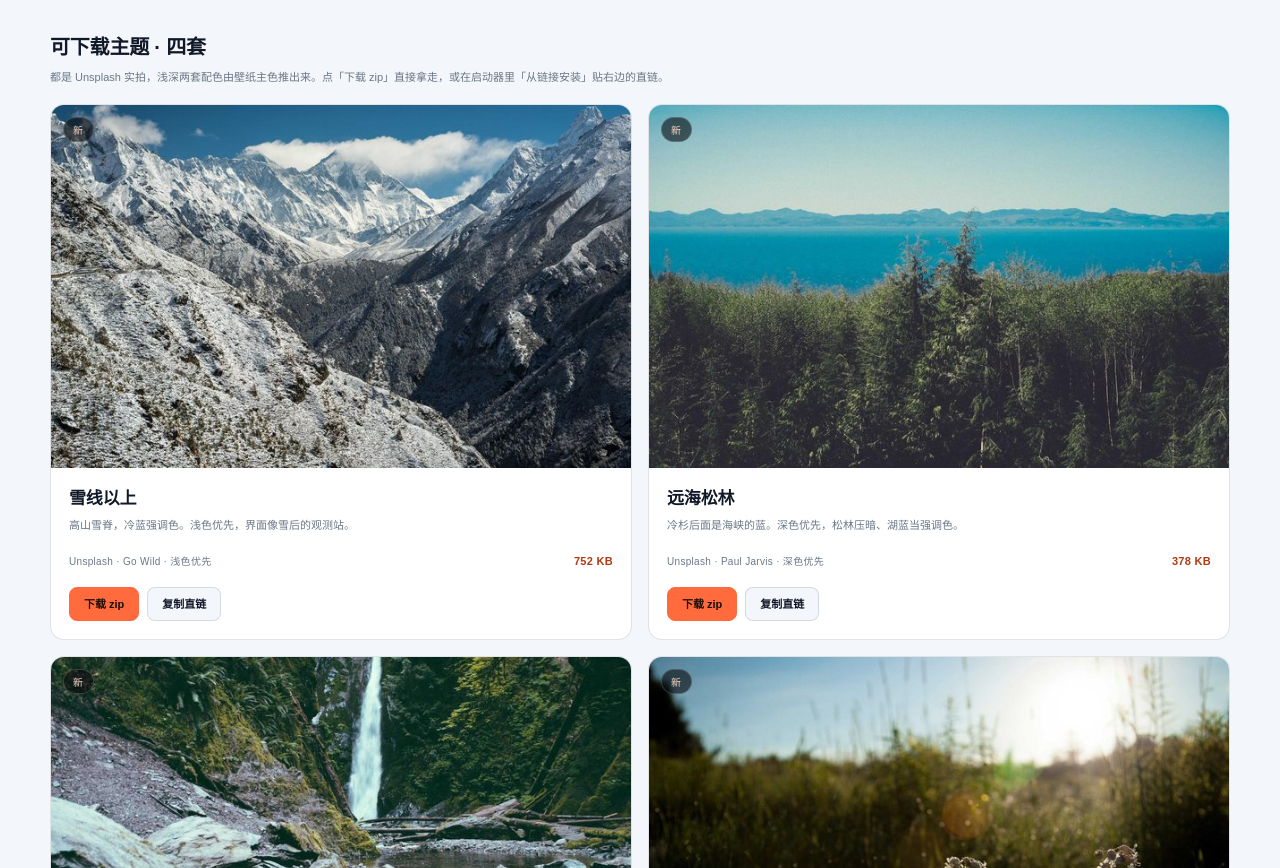
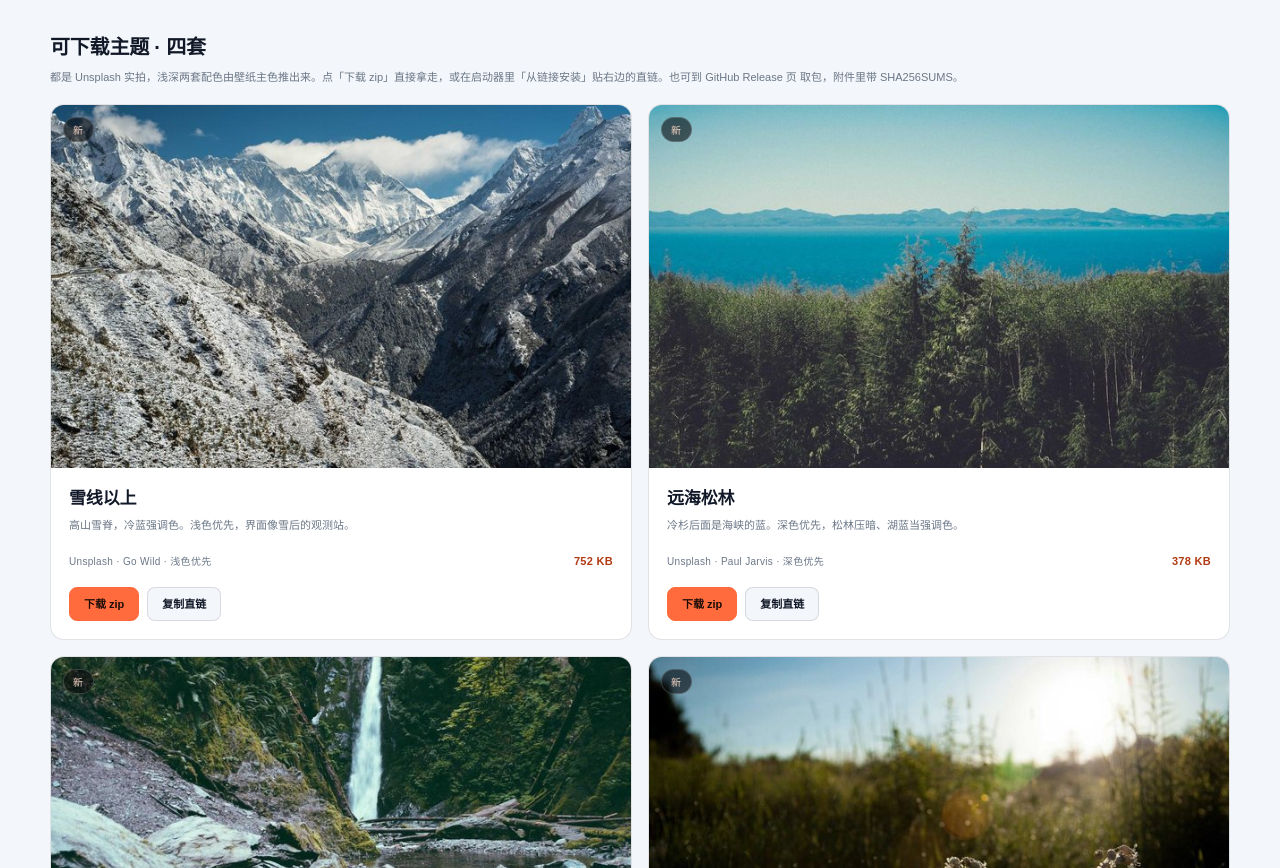
Before and after one commit to yeco2656-jpg/dragonlauncher, a plain HTML site: page index.html in a window 1280 px wide. Shown: the part 5756-6624 px from the top of the page. Drawn offline with Linux system fonts and the light colour scheme; no server answers.

Commit message:
站点：主题区加 GitHub Release 入口

```diff
--- a/index.html
+++ b/index.html
@@ -214,7 +214,7 @@
 
       <div class="theme-shelf-head reveal">
         <h3>可下载主题 · 四套</h3>
-        <p>都是 Unsplash 实拍，浅深两套配色由壁纸主色推出来。点「下载 zip」直接拿走，或在启动器里「从链接安装」贴右边的直链。</p>
+        <p>都是 Unsplash 实拍，浅深两套配色由壁纸主色推出来。点「下载 zip」直接拿走，或在启动器里「从链接安装」贴右边的直链。也可到 <a href="https://github.com/yeco2656-jpg/dragonlauncher/releases/tag/themes-1" target="_blank" rel="noopener">GitHub Release 页</a> 取包，附件里带 SHA256SUMS。</p>
       </div>
 
       <div class="theme-shelf theme-shelf-four reveal">
```
